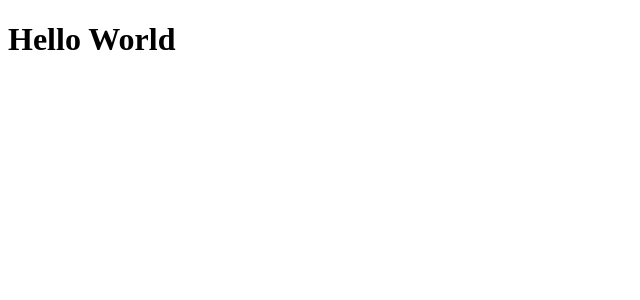
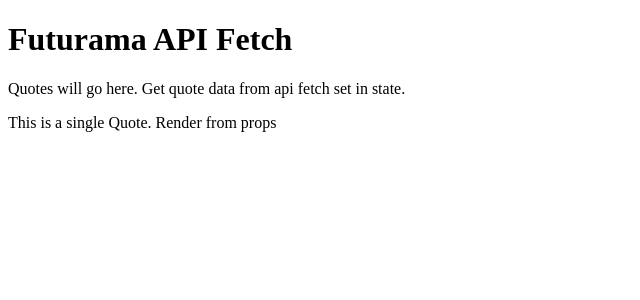
Before and after one commit to ianandrewson/react-fetch-api, a React app: page / in a window 1280 px wide. Shown: the top 300 px of the page, without its empty margins (0-640 px from the left). Built offline with nearby package versions, Linux system fonts and the light colour scheme.

Commit message:
react skeleton implemented. Ready to start fleshing out presentational components

```diff
--- a/src/components/App.js
+++ b/src/components/App.js
@@ -1,5 +1,8 @@
 import React from 'react';
+import FetchFuture from '../containers/FetchFuture.js';
 
 export default function App() {
-  return <h1>Hello World</h1>;
+  return (
+    <FetchFuture />
+  );
 }
--- /dev/null
+++ b/src/components/header/Header.js
@@ -0,0 +1,7 @@
+import React from 'react';
+
+export default function Header() {
+  return (
+    <h1>Futurama API Fetch</h1>
+  );
+}
--- /dev/null
+++ b/src/components/quote/FuturamaQuote.js
@@ -0,0 +1,7 @@
+import React from 'react';
+
+export default function FuturamaQuote() {
+  return (
+    <p>This is a single Quote. Render from props</p>
+  );
+}
--- /dev/null
+++ b/src/components/quoteList/QuoteList.js
@@ -0,0 +1,11 @@
+import React from 'react';
+import FuturamaQuote from '../quote/FuturamaQuote.js';
+
+export default function QuoteList() {
+  return (
+    <>
+      <p>Quotes will go here. Get quote data from api fetch set in state.</p>
+      <FuturamaQuote />
+    </>
+  );
+}
--- /dev/null
+++ b/src/containers/FetchFuture.js
@@ -0,0 +1,14 @@
+import React, { Component } from 'react';
+import Header from '../components/header/Header.js';
+import QuoteList from '../components/quoteList/QuoteList.js';
+
+export default class FetchFuture extends Component {
+  render() {
+    return (
+      <>
+        <Header />
+        <QuoteList />
+      </>
+    );
+  }
+}
```
Also changed, not shown: 1 other file (tests, documents, lock files or other folders).
